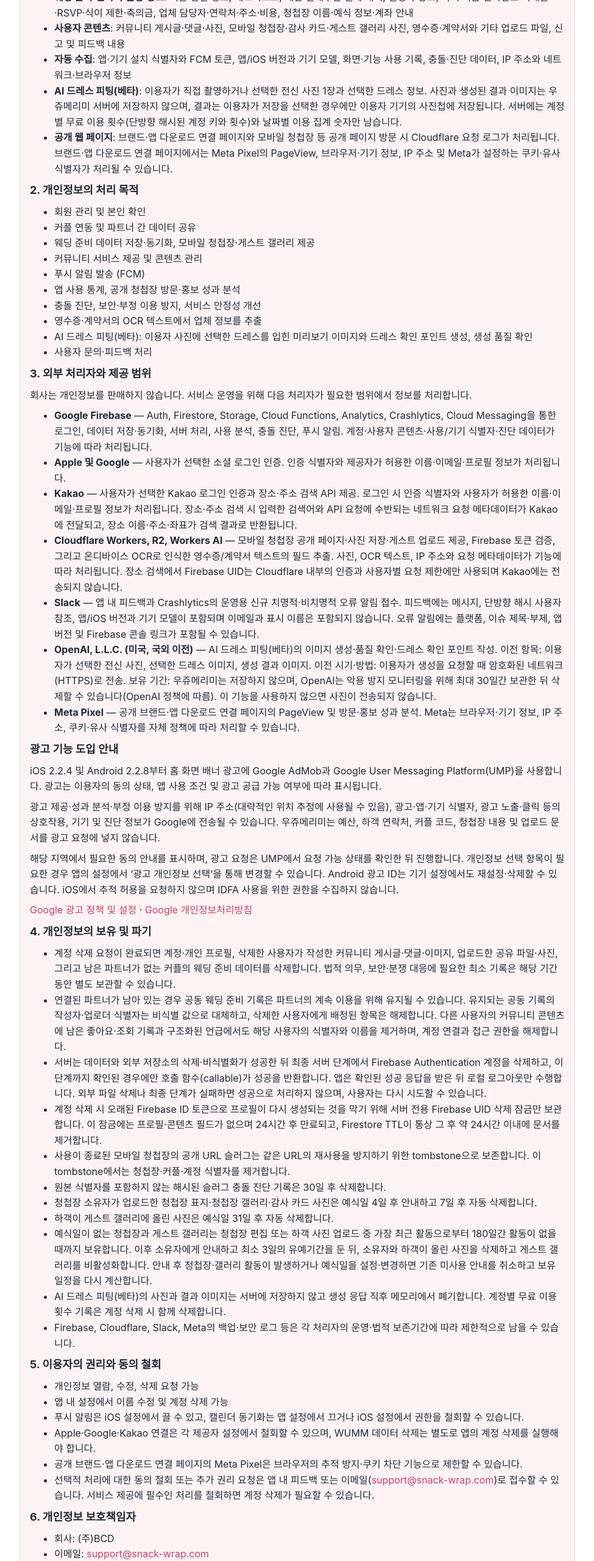
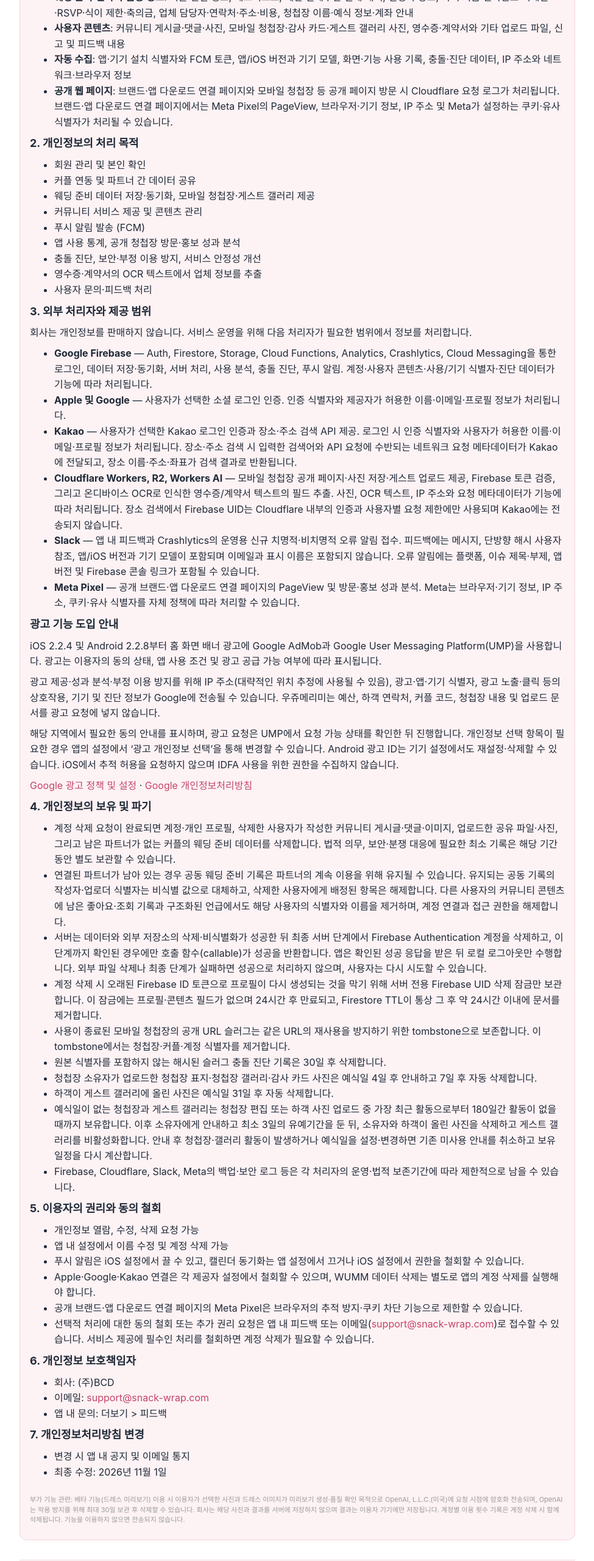
Before and after one commit to mikey92/wumm-support, a plain HTML site: page index.html in a window 1280 px wide. Shown: the part 2520-5080 px from the top of the page at 61% size, without its empty margins (152-1127 px from the left). Drawn offline with Linux system fonts and the light colour scheme.

Commit message:
개인정보처리방침: 드레스 미리보기 베타 안내를 방침 끝 부가 기능 단락으로 정리

```diff
--- a/index.html
+++ b/index.html
@@ -221,7 +221,6 @@
           <li><strong>웨딩 준비·연락처·금융 정보</strong>: 커플 연결 정보, 체크리스트, 예산·결제수단·결제 내역, 일정과 장소, 하객 이름·전화번호·이메일·RSVP·식이 제한·축의금, 업체 담당자·연락처·주소·비용, 청첩장 이름·예식 정보·계좌 안내</li>
           <li><strong>사용자 콘텐츠</strong>: 커뮤니티 게시글·댓글·사진, 모바일 청첩장·감사 카드·게스트 갤러리 사진, 영수증·계약서와 기타 업로드 파일, 신고 및 피드백 내용</li>
           <li><strong>자동 수집</strong>: 앱·기기 설치 식별자와 FCM 토큰, 앱/iOS 버전과 기기 모델, 화면·기능 사용 기록, 충돌·진단 데이터, IP 주소와 네트워크·브라우저 정보</li>
-          <li><strong>AI 드레스 피팅(베타)</strong>: 이용자가 직접 촬영하거나 선택한 전신 사진 1장과 선택한 드레스 정보. 사진과 생성된 결과 이미지는 우쥬메리미 서버에 저장하지 않으며, 결과는 이용자가 저장을 선택한 경우에만 이용자 기기의 사진첩에 저장됩니다. 서버에는 계정별 무료 이용 횟수(단방향 해시된 계정 키와 횟수)와 날짜별 이용 집계 숫자만 남습니다.</li>
           <li><strong>공개 웹 페이지</strong>: 브랜드·앱 다운로드 연결 페이지와 모바일 청첩장 등 공개 페이지 방문 시 Cloudflare 요청 로그가 처리됩니다. 브랜드·앱 다운로드 연결 페이지에서는 Meta Pixel의 PageView, 브라우저·기기 정보, IP 주소 및 Meta가 설정하는 쿠키·유사 식별자가 처리될 수 있습니다.</li>
         </ul>
 
@@ -235,7 +234,6 @@
           <li>앱 사용 통계, 공개 청첩장 방문·홍보 성과 분석</li>
           <li>충돌 진단, 보안·부정 이용 방지, 서비스 안정성 개선</li>
           <li>영수증·계약서의 OCR 텍스트에서 업체 정보를 추출</li>
-          <li>AI 드레스 피팅(베타): 이용자 사진에 선택한 드레스를 입힌 미리보기 이미지와 드레스 확인 포인트 생성, 생성 품질 확인</li>
           <li>사용자 문의·피드백 처리</li>
         </ul>
 
@@ -247,7 +245,6 @@
           <li><strong>Kakao</strong> — 사용자가 선택한 Kakao 로그인 인증과 장소·주소 검색 API 제공. 로그인 시 인증 식별자와 사용자가 허용한 이름·이메일·프로필 정보가 처리됩니다. 장소·주소 검색 시 입력한 검색어와 API 요청에 수반되는 네트워크 요청 메타데이터가 Kakao에 전달되고, 장소 이름·주소·좌표가 검색 결과로 반환됩니다.</li>
           <li><strong>Cloudflare Workers, R2, Workers AI</strong> — 모바일 청첩장 공개 페이지·사진 저장·게스트 업로드 제공, Firebase 토큰 검증, 그리고 온디바이스 OCR로 인식한 영수증/계약서 텍스트의 필드 추출. 사진, OCR 텍스트, IP 주소와 요청 메타데이터가 기능에 따라 처리됩니다. 장소 검색에서 Firebase UID는 Cloudflare 내부의 인증과 사용자별 요청 제한에만 사용되며 Kakao에는 전송되지 않습니다.</li>
           <li><strong>Slack</strong> — 앱 내 피드백과 Crashlytics의 운영용 신규 치명적·비치명적 오류 알림 접수. 피드백에는 메시지, 단방향 해시 사용자 참조, 앱/iOS 버전과 기기 모델이 포함되며 이메일과 표시 이름은 포함되지 않습니다. 오류 알림에는 플랫폼, 이슈 제목·부제, 앱 버전 및 Firebase 콘솔 링크가 포함될 수 있습니다.</li>
-          <li><strong>OpenAI, L.L.C. (미국, 국외 이전)</strong> — AI 드레스 피팅(베타)의 이미지 생성·품질 확인·드레스 확인 포인트 작성. 이전 항목: 이용자가 선택한 전신 사진, 선택한 드레스 이미지, 생성 결과 이미지. 이전 시기·방법: 이용자가 생성을 요청할 때 암호화된 네트워크(HTTPS)로 전송. 보유 기간: 우쥬메리미는 저장하지 않으며, OpenAI는 악용 방지 모니터링을 위해 최대 30일간 보관한 뒤 삭제할 수 있습니다(OpenAI 정책에 따름). 이 기능을 사용하지 않으면 사진이 전송되지 않습니다.</li>
           <li><strong>Meta Pixel</strong> — 공개 브랜드·앱 다운로드 연결 페이지의 PageView 및 방문·홍보 성과 분석. Meta는 브라우저·기기 정보, IP 주소, 쿠키·유사 식별자를 자체 정책에 따라 처리할 수 있습니다.</li>
         </ul>
 
@@ -268,7 +265,6 @@
           <li>청첩장 소유자가 업로드한 청첩장 표지·청첩장 갤러리·감사 카드 사진은 예식일 4일 후 안내하고 7일 후 자동 삭제합니다.</li>
           <li>하객이 게스트 갤러리에 올린 사진은 예식일 31일 후 자동 삭제합니다.</li>
           <li>예식일이 없는 청첩장과 게스트 갤러리는 청첩장 편집 또는 하객 사진 업로드 중 가장 최근 활동으로부터 180일간 활동이 없을 때까지 보유합니다. 이후 소유자에게 안내하고 최소 3일의 유예기간을 둔 뒤, 소유자와 하객이 올린 사진을 삭제하고 게스트 갤러리를 비활성화합니다. 안내 후 청첩장·갤러리 활동이 발생하거나 예식일을 설정·변경하면 기존 미사용 안내를 취소하고 보유 일정을 다시 계산합니다.</li>
-          <li>AI 드레스 피팅(베타)의 사진과 결과 이미지는 서버에 저장하지 않고 생성 응답 직후 메모리에서 폐기합니다. 계정별 무료 이용 횟수 기록은 계정 삭제 시 함께 삭제합니다.</li>
           <li>Firebase, Cloudflare, Slack, Meta의 백업·보안 로그 등은 각 처리자의 운영·법적 보존기간에 따라 제한적으로 남을 수 있습니다.</li>
         </ul>
 
@@ -294,6 +290,7 @@
           <li>변경 시 앱 내 공지 및 이메일 통지</li>
           <li>최종 수정: 2026년 11월 1일</li>
         </ul>
+        <p style="font-size:11px;color:#9a9a9a;line-height:1.5;margin-top:24px">부가 기능 관련: 베타 기능(드레스 미리보기) 이용 시 이용자가 선택한 사진과 드레스 이미지가 미리보기 생성·품질 확인 목적으로 OpenAI, L.L.C.(미국)에 요청 시점에 암호화 전송되며, OpenAI는 악용 방지를 위해 최대 30일 보관 후 삭제할 수 있습니다. 회사는 해당 사진과 결과를 서버에 저장하지 않으며 결과는 이용자 기기에만 저장됩니다. 계정별 이용 횟수 기록은 계정 삭제 시 함께 삭제됩니다. 기능을 이용하지 않으면 전송되지 않습니다.</p>
       </div>
     </section>
 
```
Also changed, not shown: privacy-en.html (+1 -3 lines).
